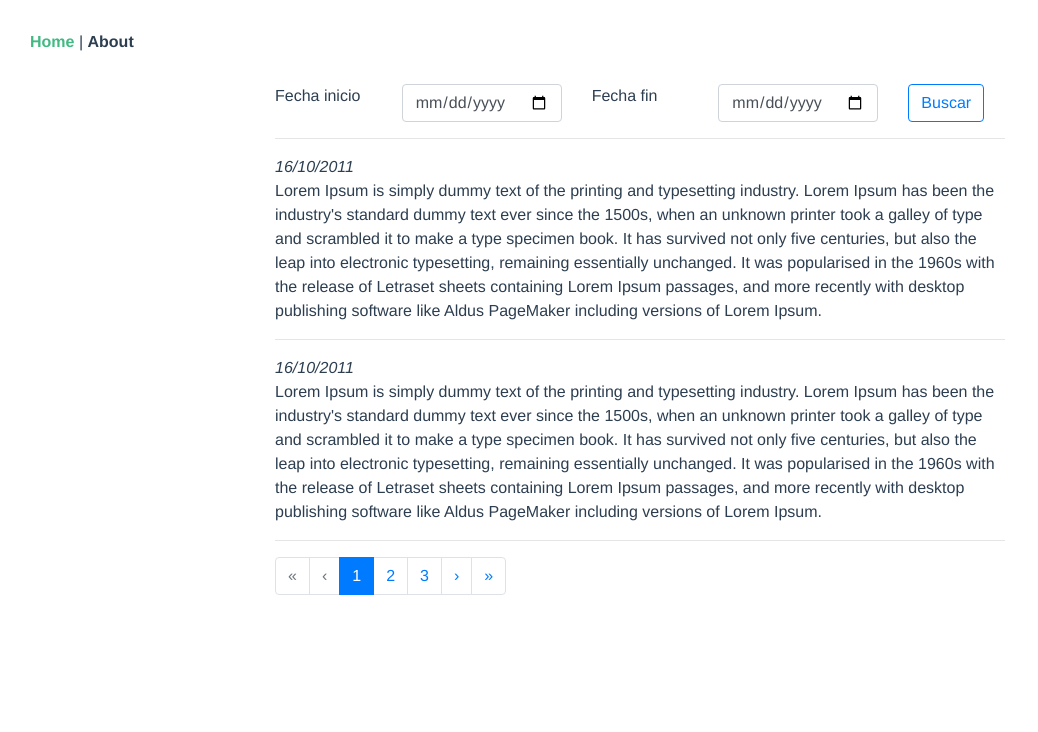
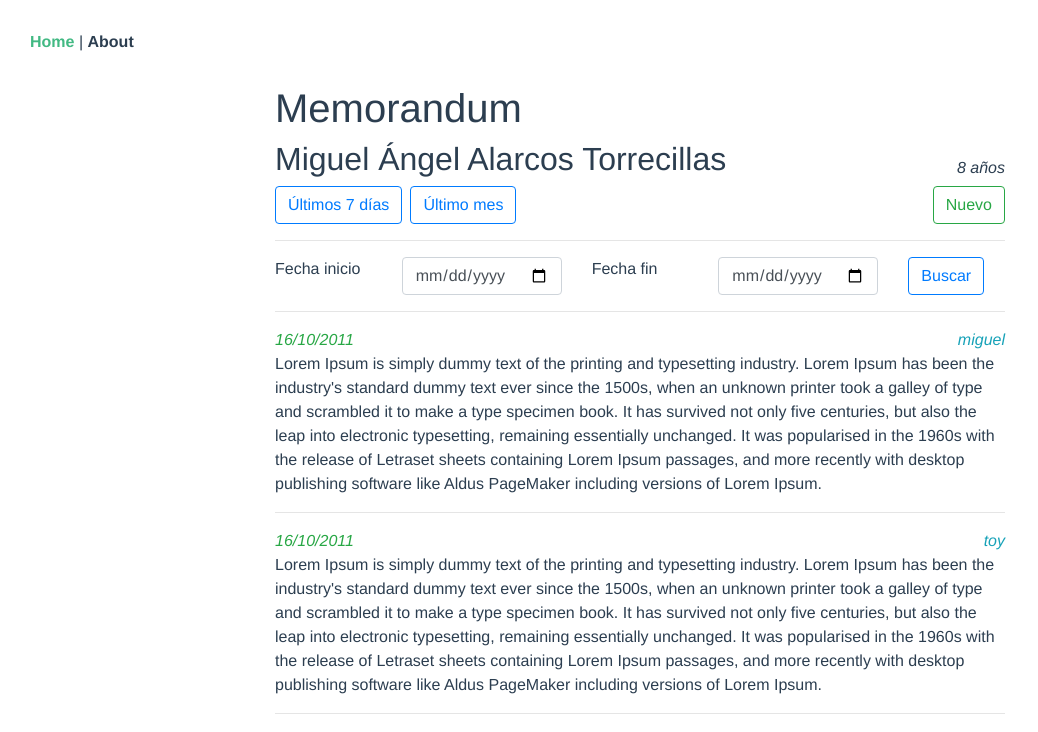
Before and after one commit to asteamur/webapp, a Vue app: page / in a window 1280 px wide. Shown: the top 732 px of the page, without its empty margins (0-1038 px from the left). Built offline with nearby package versions, Linux system fonts and the light colour scheme.

Commit message:
memorandum finished

```diff
--- a/package.json
+++ b/package.json
@@ -12,6 +12,7 @@
     "bootstrap-vue": "^2.0.0-rc.19",
     "core-js": "^2.6.5",
     "dayjs": "^1.8.15",
+    "rxjs": "^6.5.2",
     "vue": "^2.6.10",
     "vue-router": "^3.0.3",
     "vuex": "^3.0.1"
--- a/src/App.vue
+++ b/src/App.vue
@@ -7,6 +7,27 @@
     <router-view/>
   </div>
 </template>
+
+<script>
+export default {
+  name: 'App',
+  computed: {
+    toast(){
+      return this.$store.state.toast
+    }
+  },
+  watch:{
+    toast(newVal){
+      this.$bvToast.toast(newVal.text, {
+          title: 'Notificación',
+          autoHideDelay: 3000,
+          variant: newVal.variant,
+          solid: true
+      })
+    }
+  }
+}
+</script>
 
 <style lang="scss">
 #app {
--- a/src/components/memorandum/Memorandum.vue
+++ b/src/components/memorandum/Memorandum.vue
@@ -1,31 +1,46 @@
 <template>
   <div>
-    <em>{{date}}</em>
+    <em class="text-success">{{date}}</em>
+    <em class="author text-info">{{author}}</em>
     <div v-if="!edit" class=marco>
       <div class="text">
         {{text}}
       </div>
-      <b-button class="over" variant="success" @click="setEdit()">Editar</b-button>
+      <b-button v-if="isAuthor"
+        class="over" variant="success" @click="setEdit()">Editar</b-button>
     </div>
     <div v-if="edit" class="marco">
       <b-form-textarea
+        autofocus
+        @input="change"
         rows="6"
         max-rows="6"
         v-model="text"
       >
       </b-form-textarea>
-      <b-button class="bsave" variant="success" @click="save()">Guardar</b-button>
+      <b-button class="bsave" variant="success" @click="save(true)">Guardar</b-button>
     </div>
   </div>
 </template>
 
 <script>
 import dayjs from 'dayjs'
+import { Subject } from 'rxjs'
+import { debounceTime } from 'rxjs/operators'
 
 export default {
   name: 'Memorandum',
   props: {
     _id: String
+  },
+  created(){
+    this.source = new Subject()
+    this.source.pipe(
+    debounceTime(2000),
+    ).subscribe(() => this.save(false))
+  },
+  destroyed(){
+    this.source.unsubscribe()
   },
   data(){
     return {
@@ -33,11 +48,15 @@ export default {
     }
   },
   methods:{
+    change(value){
+      this.source.next(value)
+    },
     setEdit(){
       this.$store.commit('memorandum/setEdit', this._id)
     },
-    save(){
-      this.$store.commit('memorandum/setEdit', null)
+    save(end){
+      //const text = this.text
+      this.$store.dispatch('memorandum/updateMemorandum', end)//{_id: this._id, text})
     }
   },
   computed: {
@@ -49,6 +68,9 @@ export default {
     },
     author(){
       return this.item.author
+    },
+    isAuthor(){
+      return this.author === this.$store.state.userId
     },
     date(){
       return dayjs.unix(this.item.date).format('DD/MM/YYYY')
@@ -66,6 +88,10 @@ export default {
 </script>
 
 <style scoped lang="scss">
+
+.author{
+  float: right;
+}
 
 .marco {
   position: relative;
--- a/src/modules/memorandum.js
+++ b/src/modules/memorandum.js
@@ -1,3 +1,5 @@
+let counter = 100
+
 const memorandumModule = {
 
     namespaced: true,
@@ -22,7 +24,7 @@ const memorandumModule = {
     },
     getters: {
         memorandums(state){
-            return state.itemList.map(x => state.items[x])
+            return state.itemList.map(x => state.items[x]).sort((a, b) => b.date - a.date)
         }
     },
     mutations: {
@@ -38,11 +40,11 @@ const memorandumModule = {
         updateNewItem(state, item){
             state.new = item
         },
-        insertItem(state, item){
+        newItem(state, item){
             state.items = {...state.items, [item._id]: item}
             state.itemList.push(item._id)
         },
-        insertItems(state, items){
+        newItems(state, items){
             state.items = items
         },
         updateItem(state, item){
@@ -50,8 +52,20 @@ const memorandumModule = {
         }
     },
     actions: {
+        newItem({ commit }, item){
+            item._id = '' + counter
+            counter += 1
+            commit('newItem', item)
+            commit('setEdit', item._id)
+        },
         searchMemorandums(ctx, {dateInit, dateEnd}){
             console.log(dateInit, dateEnd)
+        },
+        updateMemorandum({ commit }, end){
+            commit('setToast', {text: 'Datos guardados con éxito', variant: 'success'}, {root: true})
+            if(end){
+                commit('setEdit', null)
+            }
         }
     }
 }
--- a/src/store.js
+++ b/src/store.js
@@ -7,5 +7,14 @@ Vue.use(Vuex)
 export default new Vuex.Store({
   modules: {
     memorandum
+  },
+  state: {
+    toast: '',
+    userId: 'miguel'
+  },
+  mutations: {
+    setToast(state, msg){
+      state.toast = msg
+    }
   }
 })
--- a/src/views/Home.vue
+++ b/src/views/Home.vue
@@ -2,23 +2,26 @@
   <b-container>
     <b-row align-h="center">
       <b-col sm="8">
+        <h1>Memorandum</h1>
+        <em class="mt-3" style="float: right;">8 años</em>
+        <h2>Miguel Ángel Alarcos Torrecillas</h2>
+        <b-button variant="outline-primary" @click="last7days()">Últimos 7 días</b-button>
+        <b-button class="ml-2" variant="outline-primary" @click="lastmonth()">Último mes</b-button>
+        <b-button style="float: right;" variant="outline-success" @click="newMemorandum">Nuevo</b-button>
+        <hr>
         <MSearch @input="searchChange($event)" />
         <hr>
         <div v-for="item in memorandums" :key="item._id">
           <Memorandum :_id="item._id" />
           <hr>
         </div>
-        <b-pagination
-          v-model="currentPage"
-          total-rows="30"
-          per-page="10"
-    ></b-pagination>
       </b-col>
     </b-row>
   </b-container>
 </template>
 
 <script>
+import dayjs from 'dayjs'
 import Memorandum from '@/components/memorandum/Memorandum.vue'
 import MSearch from '@/components/memorandum/Search.vue'
 
@@ -41,6 +44,23 @@ export default {
     }
   },
   methods: {
+    newMemorandum(){
+      this.$store.dispatch('memorandum/newItem', {author: 'miguel', text: '', date: dayjs().unix()})
+    },
+    last7days(){
+      const dateInit = dayjs().add(-7, 'day')
+      const dateEnd = dayjs()
+      this.$router.push({query: {dateInit: dateInit.format('YYYY-MM-DD'),
+                                 dateEnd: dateEnd.format('YYYY-MM-DD')
+                                 }})
+    },
+    lastmonth(){
+      const dateInit = dayjs().add(-1, 'month')
+      const dateEnd = dayjs()
+      this.$router.push({query: {dateInit: dateInit.format('YYYY-MM-DD'),
+                                 dateEnd: dateEnd.format('YYYY-MM-DD')
+                                 }})
+    },
     searchChange({dateInit, dateEnd}){
       this.$router.push({query: {dateInit, dateEnd}})
     }
@@ -53,3 +73,7 @@ export default {
   }
 }
 </script>
+
+<style scoped lang="scss">
+
+</style>
```
Also changed, not shown: 1 other file (tests, documents, lock files or other folders).
